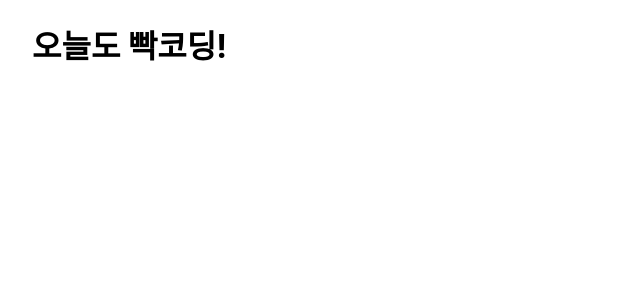
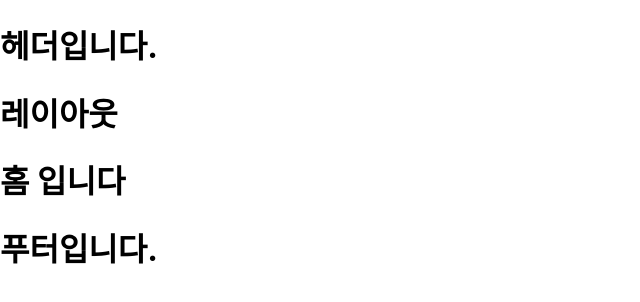
Before and after one commit to j-kyung99/next_portfolio, a Next.js app: page / in a window 1280 px wide. Shown: the top 302 px of the page, without its empty margins (0-640 px from the left). Built offline with nearby package versions, Linux system fonts and the light colour scheme.

Commit message:
Update: Header, Footer

```diff
--- /dev/null
+++ b/components/footer.js
@@ -0,0 +1,7 @@
+export default function Footer() {
+  return (
+    <>
+      <h1>푸터입니다.</h1>
+    </>
+  );
+}
--- /dev/null
+++ b/components/header.js
@@ -0,0 +1,7 @@
+export default function Header() {
+  return (
+    <>
+      <h1>헤더입니다.</h1>
+    </>
+  );
+}
--- /dev/null
+++ b/components/layout.js
@@ -0,0 +1,13 @@
+import Header from "./header";
+import Footer from "./footer";
+
+export default function Layout({ children }) {
+  return (
+    <>
+      <Header />
+      <h1>레이아웃</h1>
+      <div>{children}</div>
+      <Footer />
+    </>
+  );
+}
--- a/pages/index.js
+++ b/pages/index.js
@@ -1,16 +1,17 @@
 import Head from "next/head";
 import Image from "next/image";
 import styles from "../styles/Home.module.css";
+import Layout from "../components/layout";
 
 export default function Home() {
   return (
-    <div className={styles.container}>
+    <Layout>
       <Head>
         <title>빡코딩 포트폴리오</title>
         <meta name="description" content="오늘도 빡코딩!" />
         <link rel="icon" href="/favicon.ico" />
       </Head>
-      <h1>오늘도 빡코딩!</h1>
-    </div>
+      <h1>홈 입니다</h1>
+    </Layout>
   );
 }
--- a/pages/projects.js
+++ b/pages/projects.js
@@ -1,7 +1,9 @@
+import Layout from "../components/layout";
+
 export default function Projects() {
   return (
-    <>
+    <Layout>
       <h1>프로젝트</h1>
-    </>
+    </Layout>
   );
 }
```
